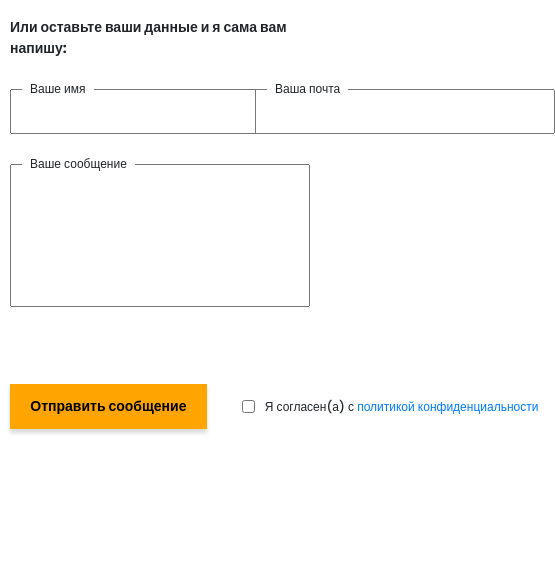
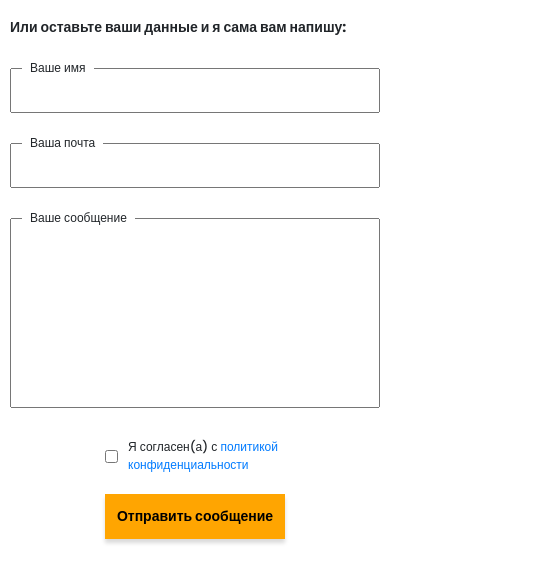
Before and after one commit to nadine141/portfolio, a website: page src/index.html in a window 390 px wide. Shown: the part 8470-9053 px from the top of the page, 555 px wide, since content can reach past the window. Before the commit the page ends 8989 px from the top, so only its background shows below. Drawn offline with nearby package versions, Linux system fonts and the light colour scheme; files that its build step writes are made by us from their sources; files whose address does not match are found by name.

Commit message:
Mobile media all sections

```diff
--- a/src/sass/blocks/_media.scss
+++ b/src/sass/blocks/_media.scss
@@ -289,21 +289,30 @@
       display: none;
     }
     &__wrapper {
-      grid-template-rows: 1fr;
-      grid-template-columns: 300px;
+      grid-template: 1fr / 1fr;
     }
     &__form {
-      grid-template-columns: 245px;
+      grid-template: 45px 45px 190px minmax(45px, auto) / 1fr;
     }
     &__textarea {
-      textarea {
-        width: 300px;
-        height: 143px;
-      }
+      width: 100%;
+      grid-column: unset;
     }
-    &__input {
-      width: 300px;
-      height: 45px;
+    &__triggers {
+      grid-column: unset;
+      grid-template-columns: 1fr;
+      column-gap: unset;
+      row-gap: 20px;
+    }
+    &__btn {
+      order: 2;
+      max-width: 220px;
+      margin: 0 auto;
+    }
+    &__policy {
+      width: 180px;
+      margin: 0 auto;
+      line-height: 18px;
     }
   }
 }
```
Also changed, not shown: dist/css/style.min.css.
